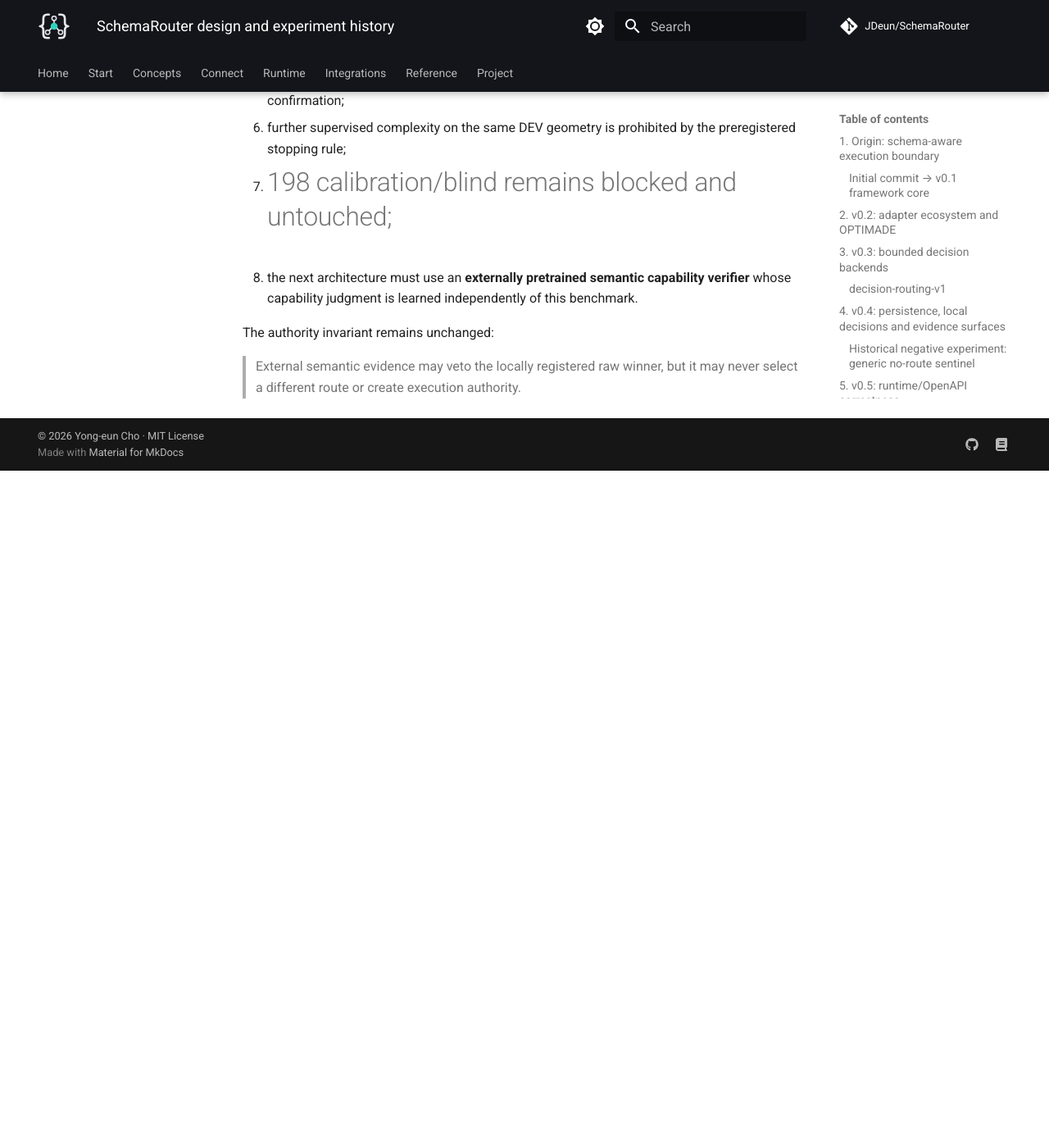
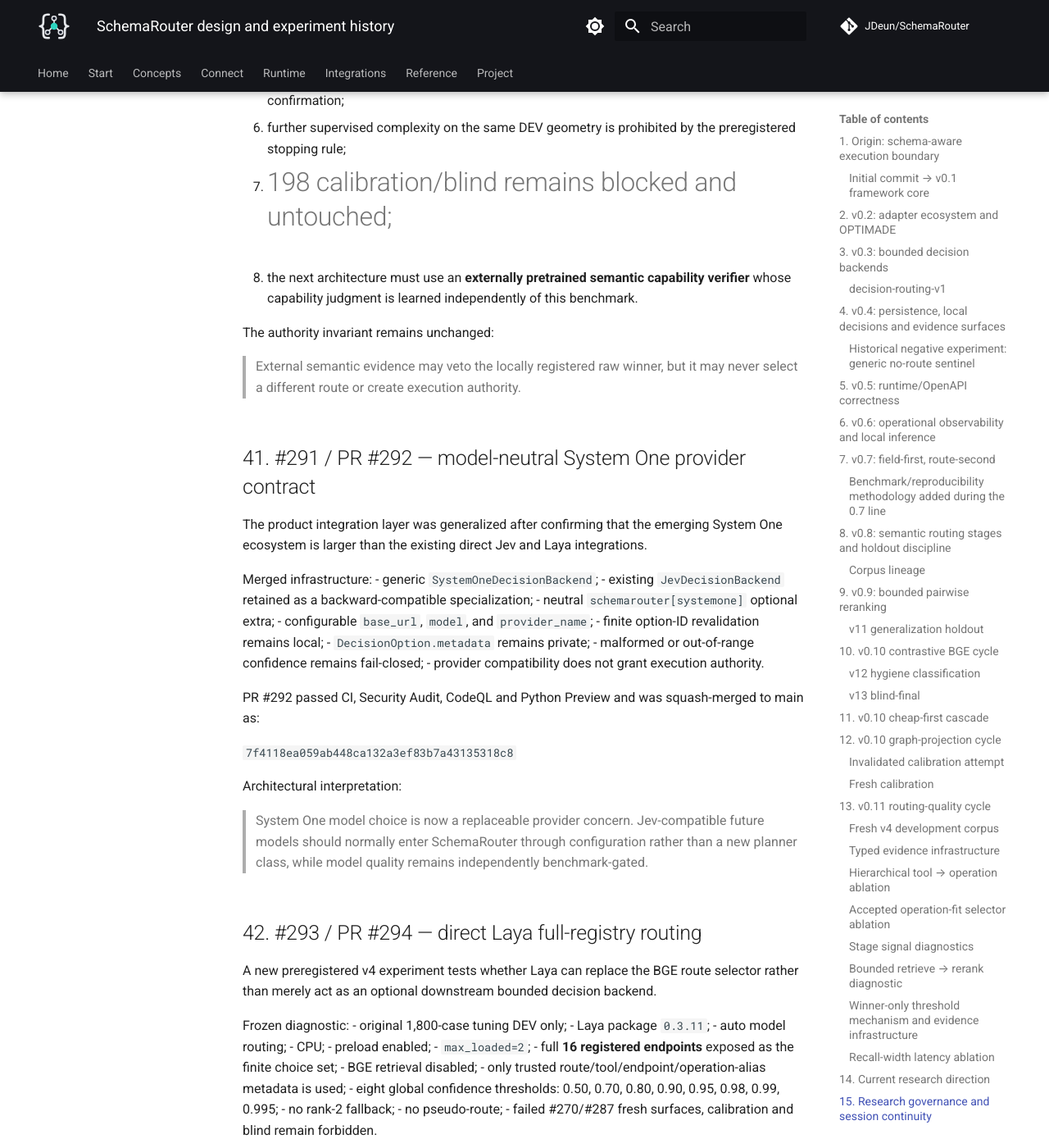
Before and after one commit to JDeun/SchemaRouter, an MkDocs documentation site: the page built from docs/research/design-and-experiment-history.md, in a window 1280 px wide and 1400 px high, scrolled down 48015 px. Shown: the whole window at 82% size. Built offline with MkDocs 1.6.1 and Material for MkDocs 9.7.7, drawn with Linux system fonts in a browser that asks for light colours; comment, search, counter and statistics services are not loaded; before the commit the page ends 48589 px from its top, so only the background shows below that; some of the changed text lies outside the part shown.

Commit message:
research: record System One provider architecture

```diff
--- a/docs/research/design-and-experiment-history.md
+++ b/docs/research/design-and-experiment-history.md
@@ -1587,3 +1587,62 @@ The 0.11 architecture-search evidence now supports a stronger conclusion:
 The authority invariant remains unchanged:
 
 > External semantic evidence may veto the locally registered raw winner, but it may never select a different route or create execution authority.
+
+
+## 41. #291 / PR #292 — model-neutral System One provider contract
+
+The product integration layer was generalized after confirming that the emerging System One ecosystem is larger than the existing direct Jev and Laya integrations.
+
+Merged infrastructure:
+- generic `SystemOneDecisionBackend`;
+- existing `JevDecisionBackend` retained as a backward-compatible specialization;
+- neutral `schemarouter[systemone]` optional extra;
+- configurable `base_url`, `model`, and `provider_name`;
+- finite option-ID revalidation remains local;
+- `DecisionOption.metadata` remains private;
+- malformed or out-of-range confidence remains fail-closed;
+- provider compatibility does not grant execution authority.
+
+PR #292 passed CI, Security Audit, CodeQL and Python Preview and was squash-merged to main as:
+
+`7f4118ea059ab448ca132a3ef83b7a43135318c8`
+
+Architectural interpretation:
+
+> System One model choice is now a replaceable provider concern. Jev-compatible future models should normally enter SchemaRouter through configuration rather than a new planner class, while model quality remains independently benchmark-gated.
+
+## 42. #293 / PR #294 — direct Laya full-registry routing
+
+A new preregistered v4 experiment tests whether Laya can replace the BGE route selector rather than merely act as an optional downstream bounded decision backend.
+
+Frozen diagnostic:
+- original 1,800-case tuning DEV only;
+- Laya package `0.3.11`;
+- auto model routing;
+- CPU;
+- preload enabled;
+- `max_loaded=2`;
+- full **16 registered endpoints** exposed as the finite choice set;
+- BGE retrieval disabled;
+- only trusted route/tool/endpoint/operation-alias metadata is used;
+- eight global confidence thresholds: 0.50, 0.70, 0.80, 0.90, 0.95, 0.98, 0.99, 0.995;
+- no rank-2 fallback;
+- no pseudo-route;
+- failed #270/#287 fresh surfaces, calibration and blind remain forbidden.
+
+Promotion target remains:
+- exact >=85%;
+- near-domain rejection >=97%;
+- OOD rejection =100%;
+- false-route <=1%;
+- authority/errors =0;
+- p95 target <=250 ms.
+
+If direct choice + confidence fails, the result is terminal for that variant. The next separate System One experiment may test a typed `noul` capability gate rather than post-result threshold or prompt repair.
+
+The broader System One intake policy is now:
+1. Jev-wire-compatible models use `SystemOneDecisionBackend` by configuration;
+2. typed-decision models with different APIs first use `CallableDecisionBackend` or a research-only adapter;
+3. only stable, benchmark-validated integrations are promoted into permanent product-specific adapters.
+
+Initial open candidates after Laya are Kev and other reproducible System One engines; hosted Jev remains an optional credentialed comparison.
```
